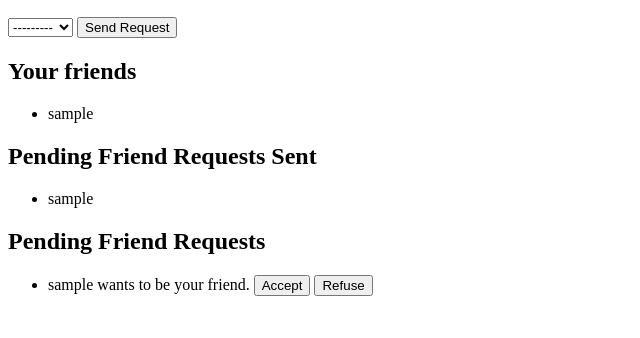
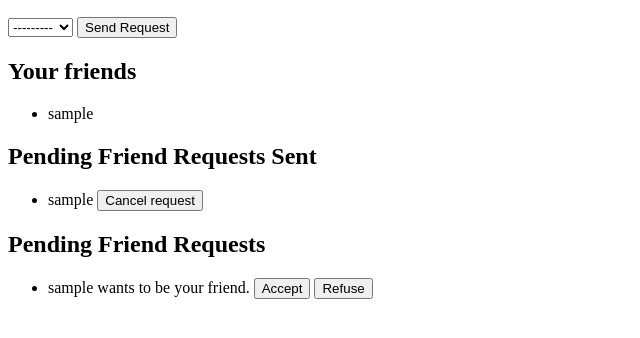
Before and after one commit to Grsaiago/ft_transcendence, a Django app: page /friend_list in a window 1280 px wide. Shown: the part 269-607 px from the top of the page, without its empty margins (0-640 px from the left). Run offline with Django 5.2, Linux system fonts and the light colour scheme; a user stored in the database is signed in; tables that the repository leaves empty hold one stand-in row (values such as "Sample post").

Commit message:
Add: Handle race condition in request processing

```diff
--- a/django/user_management/db_urls.py
+++ b/django/user_management/db_urls.py
@@ -5,6 +5,7 @@ app_name = "db-user_management"
 
 urlpatterns = [
     path('send-friend-request/', send_friend_request, name="send_friend_request" ),
+    path('cancel-friend-request/', cancel_friend_request, name="cancel_friend_request" ),
     path('accept-friend-request/', accept_friend_request, name="accept_friend_request"),
     path('refuse-friend-request/', refuse_friend_request, name="refuse_friend_request"),
 ]
--- a/django/user_management/forms.py
+++ b/django/user_management/forms.py
@@ -34,6 +34,45 @@ class FriendRequestForm(forms.ModelForm):
         model = FriendRequest
         fields = [ "sender", "receiver" ]
 
+class CancelFriendRequestForm(forms.Form):
+    sender_field = FriendRequest._meta.get_field('sender')
+    receiver_field = FriendRequest._meta.get_field('receiver')
+
+    sender = forms.ModelChoiceField(
+        queryset = TrUser.objects.all(),
+        required = not sender_field.blank,
+        help_text = sender_field.help_text,
+    )
+    # o receiver do pedido de amizade é sempre o próprio usuário logado
+    receiver = forms.ModelChoiceField(
+        queryset = TrUser.objects.all(),
+        required = not sender_field.blank,
+        help_text = sender_field.help_text,
+    )
+
+    def clean(self):
+        data = super().clean()
+        friend_request = FriendRequest.objects.filter(
+            sender=self.cleaned_data.get("sender"),
+            receiver=self.cleaned_data.get("receiver")
+        )
+        if not friend_request.exists():
+            raise ValidationError("Friend request doesn't exist")
+        return data
+
+    # Igual ao do refuse
+    def save(self, commit=True):
+        friendship = None
+        friend_request = FriendRequest.objects.filter(
+            sender=self.cleaned_data.get("sender"),
+            receiver=self.cleaned_data.get("receiver")
+        )
+        if not friend_request.exists():
+            raise ValidationError("The request was already accepted")
+        if commit:
+            friend_request.delete()
+        return friendship
+
 
 class AcceptFriendRequestForm(forms.Form):
     # Essa api do _meta está pra ser estabilizada
@@ -58,22 +97,25 @@ class AcceptFriendRequestForm(forms.Form):
             sender=self.cleaned_data.get("sender"),
             receiver=self.cleaned_data.get("receiver")
         )
-        if friend_request is None:
+        if not friend_request.exists():
             raise ValidationError("Friend request doesn't exist")
         return data
 
     def save(self, commit=True):
         friendship = None
-        friend_request = FriendRequest.objects.get(
+        friend_request = FriendRequest.objects.filter(
             sender=self.cleaned_data.get("sender"),
             receiver=self.cleaned_data.get("receiver")
         )
+        if not friend_request.exists():
+            raise ValidationError("The friend request is no longer valid")
         if commit:
             friendship = Friendship(first_user=self.cleaned_data.get("sender"),
                                     second_user=self.cleaned_data.get("receiver"))
             friendship.save()
             friend_request.delete()
         return friendship
+
 
 class RefuseFriendRequestForm(forms.Form):
     sender_field = FriendRequest._meta.get_field('sender')
@@ -97,16 +139,18 @@ class RefuseFriendRequestForm(forms.Form):
             sender=self.cleaned_data.get("sender"),
             receiver=self.cleaned_data.get("receiver")
         )
-        if friend_request is None:
+        if not friend_request.exists():
             raise ValidationError("Friend request doesn't exist")
         return data
 
     def save(self, commit=True):
         friendship = None
-        friend_request = FriendRequest.objects.get(
+        friend_request = FriendRequest.objects.filter(
             sender=self.cleaned_data.get("sender"),
             receiver=self.cleaned_data.get("receiver")
         )
+        if not friend_request.exists():
+            raise ValidationError("The friend request is no longer valid")
         if commit:
             friend_request.delete()
         return friendship
--- a/django/user_management/templates/user_management/friend_list.html
+++ b/django/user_management/templates/user_management/friend_list.html
@@ -40,6 +40,11 @@
         {% for pending_sent_request in sent_friend_requests %}
             <li>
                 {{ pending_sent_request.receiver }}
+                <form action="{% url 'db-user_management:cancel_friend_request' %}" method="post" style="display:inline;">
+                    {% csrf_token %}
+                    <input type="hidden" name="receiver" value="{{ pending_sent_request.receiver.id }}">
+                    <button type="submit">Cancel request</button>
+                </form>
             </li>
         {% empty %}
             <li>You have no pending sent request!</li>
```
Also changed, not shown: django/user_management/db_paths.py (+18 -1 lines).
